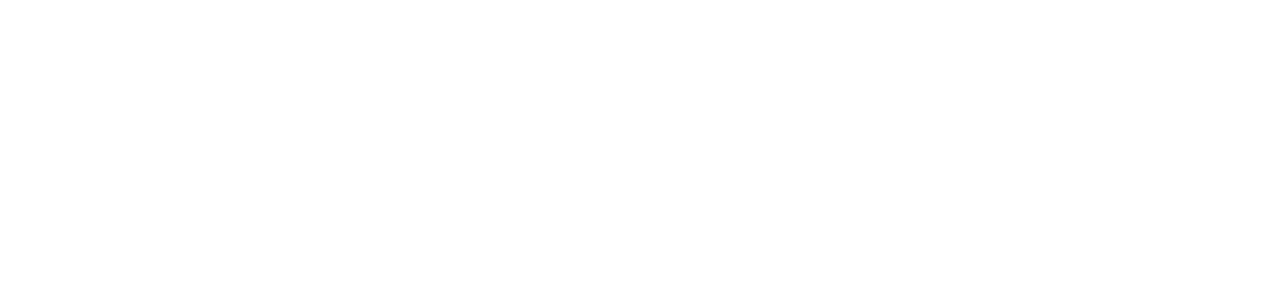
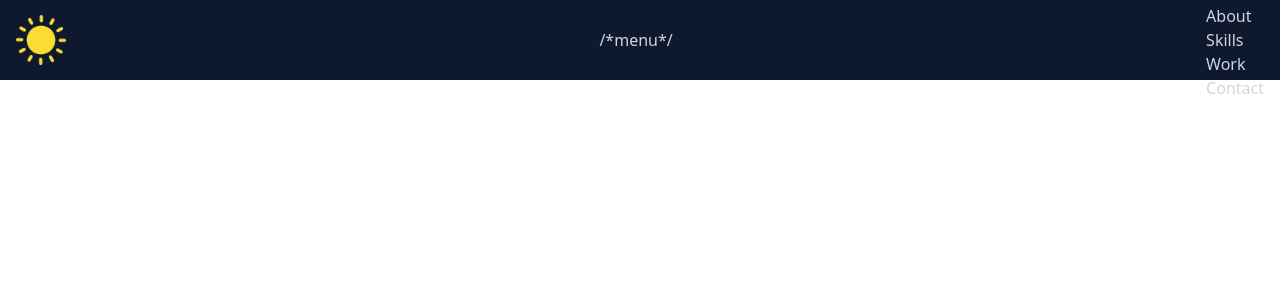
Before and after one commit to sdrashen/my-portifolio, a React (Create React App) app: page / in a window 1280 px wide. Shown: the top 300 px of the page. Built offline with nearby package versions, Linux system fonts and the light colour scheme; the HTML template or start-up script is replaced by a standard one.

Commit message:
feat: create nav bar

```diff
--- a/src/App.js
+++ b/src/App.js
@@ -1,8 +1,9 @@
-
+import Navbar from "./components/Navbar";
 
 function App() {
   return (
     <div>
+      <Navbar />
     </div>
   );
 }
--- /dev/null
+++ b/src/components/Navbar.jsx
@@ -0,0 +1,25 @@
+import React from 'react'
+import { FaBars, FaTimes } from 'react-icons'
+import SunIcon from '../assets/SunIcon.png'
+
+const Navbar = () => {
+  return (
+    <div className='fixed w-full h-[80px] flex justify-between items-center px-4 bg-[#0e192f] text-gray-300'>
+      <div>
+        <img src={SunIcon} alt="Ícone sol" style={{width: '50px'}} />
+      </div>
+      /*menu*/
+      <div>
+        <ul>
+          <li>Home</li>
+          <li>About</li>
+          <li>Skills</li>
+          <li>Work</li>
+          <li>Contact</li>
+        </ul>
+      </div>
+    </div>
+  )
+}
+
+export default Navbar
```
Also changed, not shown: src/assets/SunIcon.png (added).
